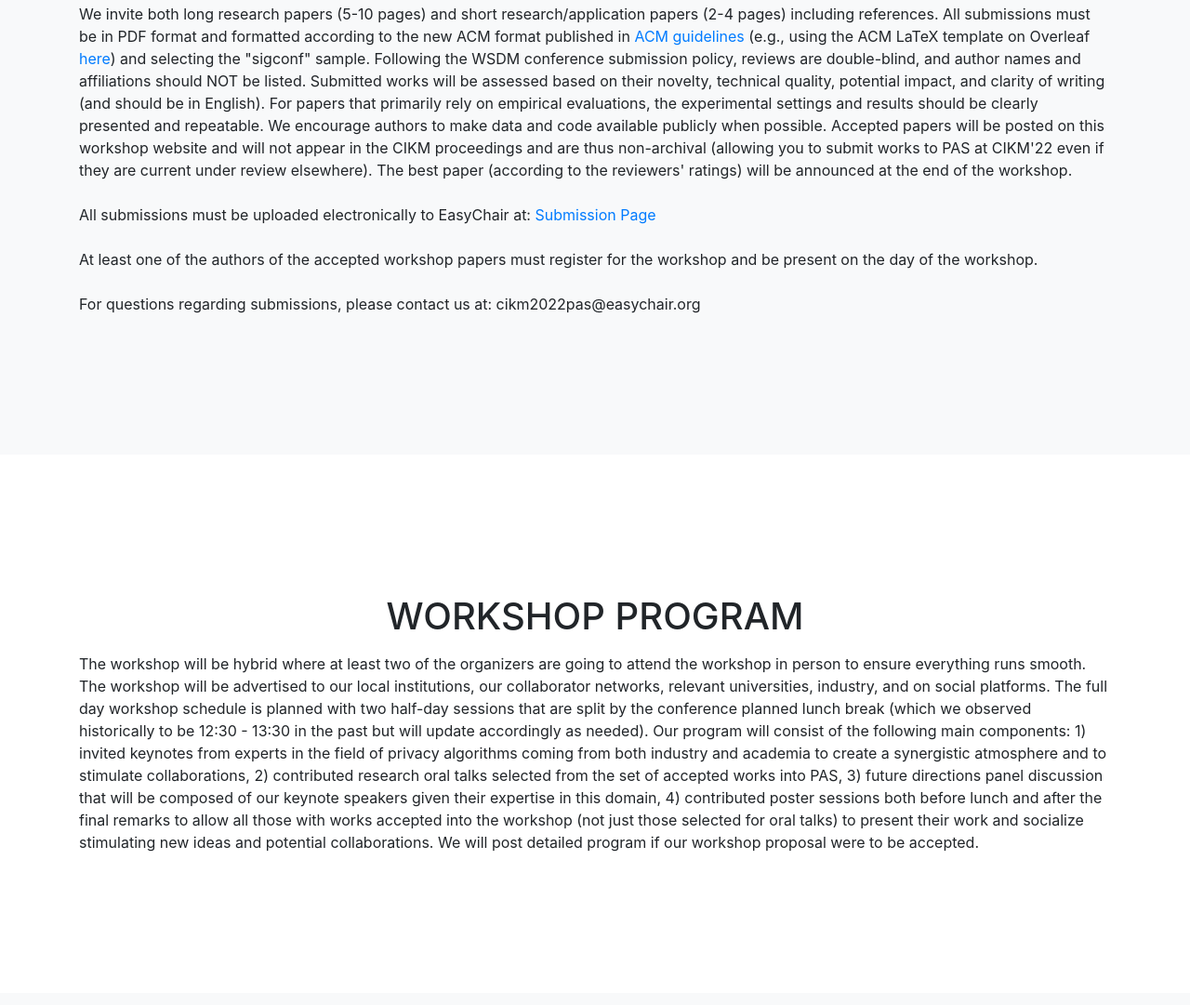
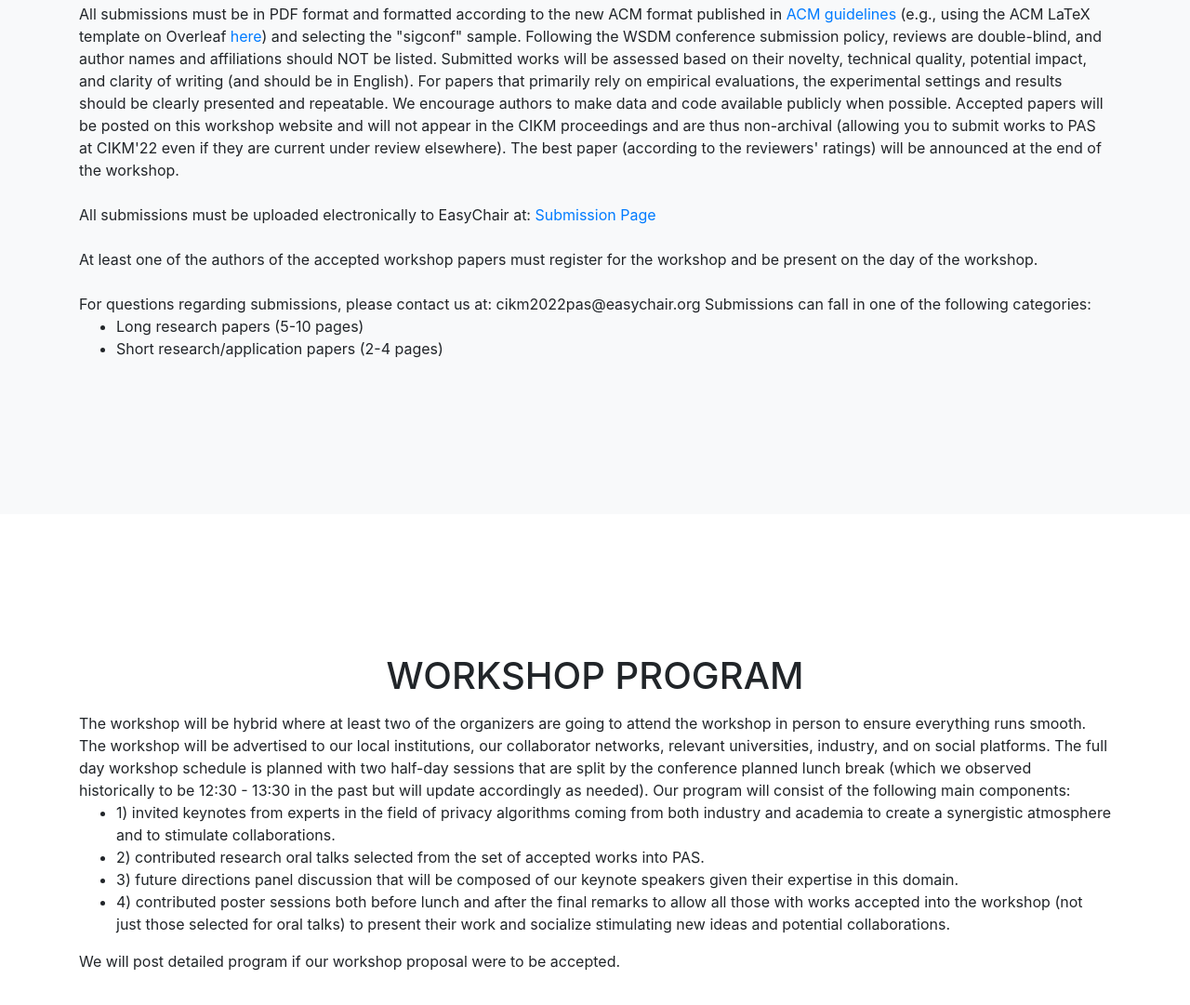
Before and after one commit to PASWorkshop22/PASWorkshop22.github.io, a website with bundled scripts: page index.html in a window 1280 px wide. Shown: the part 3428-4509 px from the top of the page at 93% size. Built offline with nearby package versions, Linux system fonts and the light colour scheme; files whose address does not match are found by name; a web font is replaced by a local one.

Commit message:
Update index.html

```diff
--- a/index.html
+++ b/index.html
@@ -169,22 +169,20 @@
         <div class="col-lg-12 text-center">
           <h2 class="section-heading text-uppercase">Submission Details</h2>
           <div style="text-align:left">
-	    We invite both long research papers (5-10 pages) and short research/application papers (2-4 pages) including references. All submissions must be in PDF format and formatted according to the new ACM format published in <a href='https://www.acm.org/publications/proceedings-template'>ACM guidelines</a> (e.g., using the ACM LaTeX template on Overleaf <a href="https://www.overleaf.com/gallery/tagged/acm-official#.WOuOk2e1taQ">here</a>) and selecting the "sigconf" sample. Following the WSDM conference submission policy, reviews are double-blind, and author names and affiliations should NOT be listed. Submitted works will be assessed based on their novelty, technical quality, potential impact, and clarity of writing (and should be in English). For papers that primarily rely on empirical evaluations, the experimental settings and results should be clearly presented and repeatable. We encourage authors to make data and code available publicly when possible. Accepted papers will be posted on this workshop website and will not appear in the CIKM proceedings and are thus non-archival (allowing you to submit works to PAS at CIKM'22 even if they are current under review elsewhere). The best paper (according to the reviewers' ratings) will be announced at the end of the workshop.<br /><br />
+	    <!--We invite both long research papers (5-10 pages) and short research/application papers (2-4 pages) including references. -->
+            All submissions must be in PDF format and formatted according to the new ACM format published in <a href='https://www.acm.org/publications/proceedings-template'>ACM guidelines</a> (e.g., using the ACM LaTeX template on Overleaf <a href="https://www.overleaf.com/gallery/tagged/acm-official#.WOuOk2e1taQ">here</a>) and selecting the "sigconf" sample. Following the WSDM conference submission policy, reviews are double-blind, and author names and affiliations should NOT be listed. Submitted works will be assessed based on their novelty, technical quality, potential impact, and clarity of writing (and should be in English). For papers that primarily rely on empirical evaluations, the experimental settings and results should be clearly presented and repeatable. We encourage authors to make data and code available publicly when possible. Accepted papers will be posted on this workshop website and will not appear in the CIKM proceedings and are thus non-archival (allowing you to submit works to PAS at CIKM'22 even if they are current under review elsewhere). The best paper (according to the reviewers' ratings) will be announced at the end of the workshop.<br /><br />
 
 	    All submissions must be uploaded electronically to EasyChair at: <a href="https://easychair.org/my/conference?conf=cikm2022">Submission Page</a><br /><br />
 
 	    At least one of the authors of the accepted workshop papers must register for the workshop and be present on the day of the workshop.<br /><br />
 
 	    For questions regarding submissions, please contact us at: cikm2022pas@easychair.org
-	    <!--
+
 	    Submissions can fall in one of the following categories:
             <ul>
-              <li>Full research papers (8-10 pages)</li>
-              <li>Short research papers (4-6 pages)</li>
-              <li>Position papers (2 pages)</li>
-              <li>Lightning talks (1 page abstract)</li>
+              <li>Long research papers (5-10 pages)</li>
+              <li>Short research/application papers (2-4 pages)</li>
             </ul>
-	    -->
 
             <!-- At least one of the authors of the accepted workshop papers must register for the workshop. -->
           </div>
@@ -201,7 +199,16 @@
         <div class="col-lg-12 text-center">
           <h2 class="section-heading text-uppercase">Workshop Program</h2>
 		<div style="text-align:left">
-	  		The workshop will be hybrid where at least two of the organizers are going to attend the workshop in person to ensure everything runs smooth. The workshop will be advertised to our local institutions, our collaborator networks, relevant universities, industry, and on social platforms. The full day workshop schedule is planned with two half-day sessions that are split by the conference planned lunch break (which we observed historically to be 12:30 - 13:30 in the past but will update accordingly as needed). Our program will consist of the following main components: 1) invited keynotes from experts in the field of privacy algorithms coming from both industry and academia to create a synergistic atmosphere and to stimulate collaborations, 2) contributed research oral talks selected from the set of accepted works into PAS, 3) future directions panel discussion that will be composed of our keynote speakers given their expertise in this domain, 4) contributed poster sessions both before lunch and after the final remarks to allow all those with works accepted into the workshop (not just those selected for oral talks) to present their work and socialize stimulating new ideas and potential collaborations.
+	  		The workshop will be hybrid where at least two of the organizers are going to attend the workshop in person to ensure everything runs smooth.
+			The workshop will be advertised to our local institutions, our collaborator networks, relevant universities, industry, and on social platforms.
+			The full day workshop schedule is planned with two half-day sessions that are split by the conference planned lunch break (which we observed historically to be 12:30 - 13:30 in the past but will update accordingly as needed).
+			Our program will consist of the following main components:
+			<ul>
+				<li> 1) invited keynotes from experts in the field of privacy algorithms coming from both industry and academia to create a synergistic atmosphere and to stimulate collaborations. </li>
+				<li> 2) contributed research oral talks selected from the set of accepted works into PAS. </li>
+				<li> 3) future directions panel discussion that will be composed of our keynote speakers given their expertise in this domain. </li>
+				<li> 4) contributed poster sessions both before lunch and after the final remarks to allow all those with works accepted into the workshop (not just those selected for oral talks) to present their work and socialize stimulating new ideas and potential collaborations. </li>
+			</ul>
 			We will post detailed program if our workshop proposal were to be accepted.
 		</div>
         </div>
```
